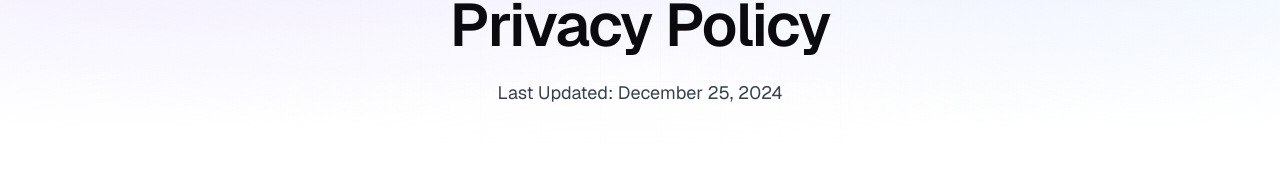
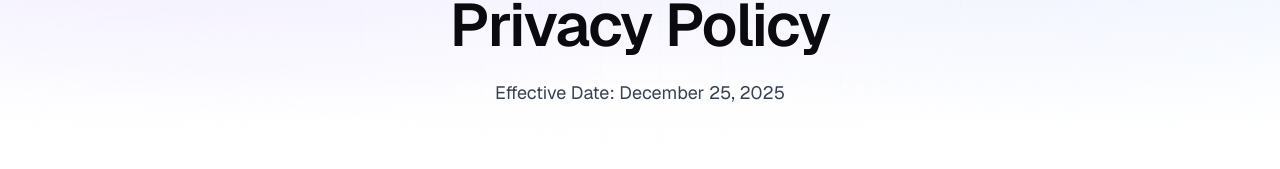
Before and after one commit to theshahidshaikh07/WQT, a Next.js app: page /privacy-policy in a window 1280 px wide. Shown: the part 236-405 px from the top of the page. Built offline with nearby package versions, Linux system fonts and the light colour scheme.

Commit message:
added effective date to cookies policy and privacy policy

```diff
--- a/src/app/cookie-policy/page.tsx
+++ b/src/app/cookie-policy/page.tsx
@@ -24,7 +24,7 @@ export default function CookiePolicyPage() {
                     </h1>
 
                     <p className="text-lg text-muted">
-                        Last Updated: December 25, 2024
+                        Effective Date: December 25, 2025
                     </p>
                 </div>
             </section>
--- a/src/app/privacy-policy/page.tsx
+++ b/src/app/privacy-policy/page.tsx
@@ -24,7 +24,7 @@ export default function PrivacyPolicyPage() {
                     </h1>
 
                     <p className="text-lg text-muted">
-                        Last Updated: December 25, 2024
+                        Effective Date: December 25, 2025
                     </p>
                 </div>
             </section>
@@ -222,8 +222,7 @@ export default function PrivacyPolicyPage() {
                                         If you have questions about this Privacy Policy or our data practices, please contact us at:
                                     </p>
                                     <div className="mt-4 space-y-2">
-                                        <p className="font-semibold text-strong">📧 Email: privacy@wqt.com</p>
-                                        <p className="font-semibold text-strong">📧 General Inquiries: info@wqt.co.in</p>
+                                        <p className="font-semibold text-strong">📧 Email: info@wqt.co.in</p>
                                         <p className="font-semibold text-strong">🌐 Website: www.wqt.com</p>
                                         <p className="font-semibold text-strong">📍 Address: [Your Company Address]</p>
                                     </div>
```
